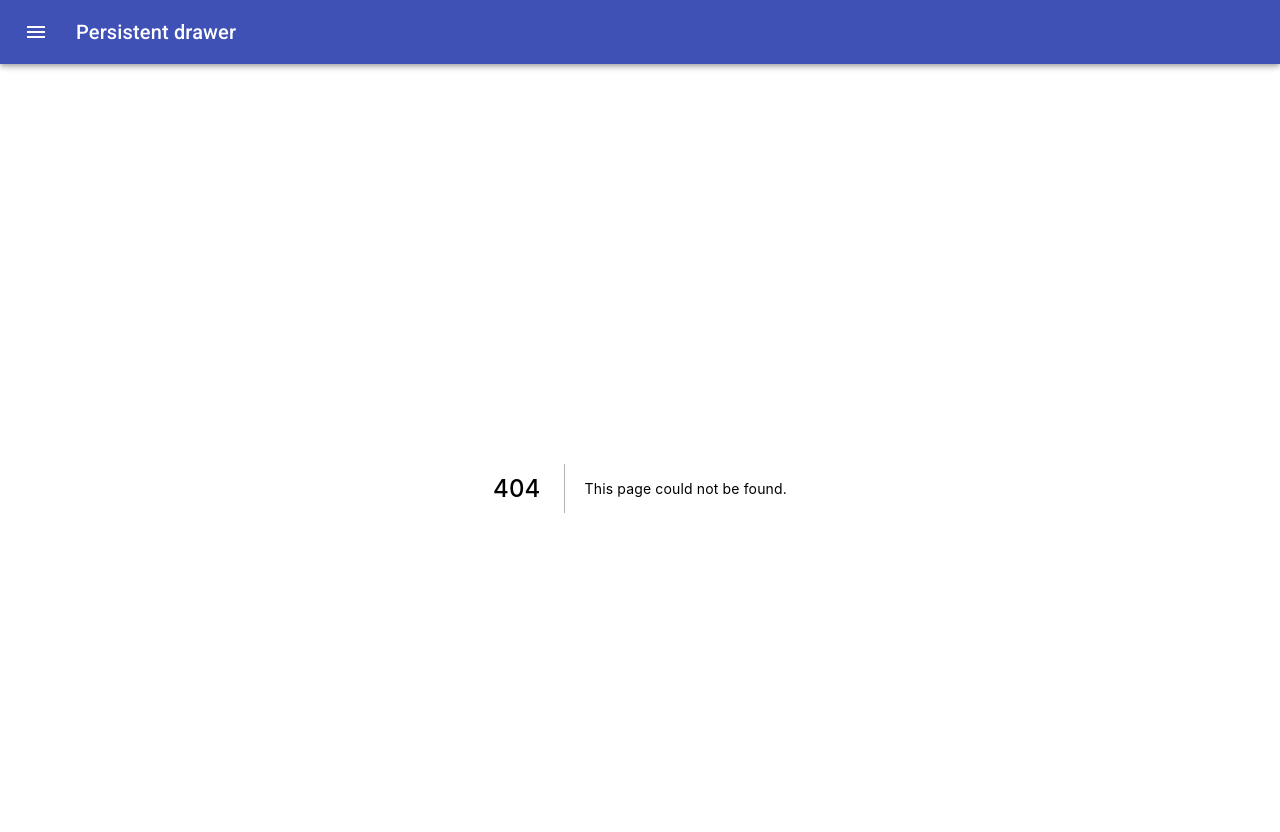
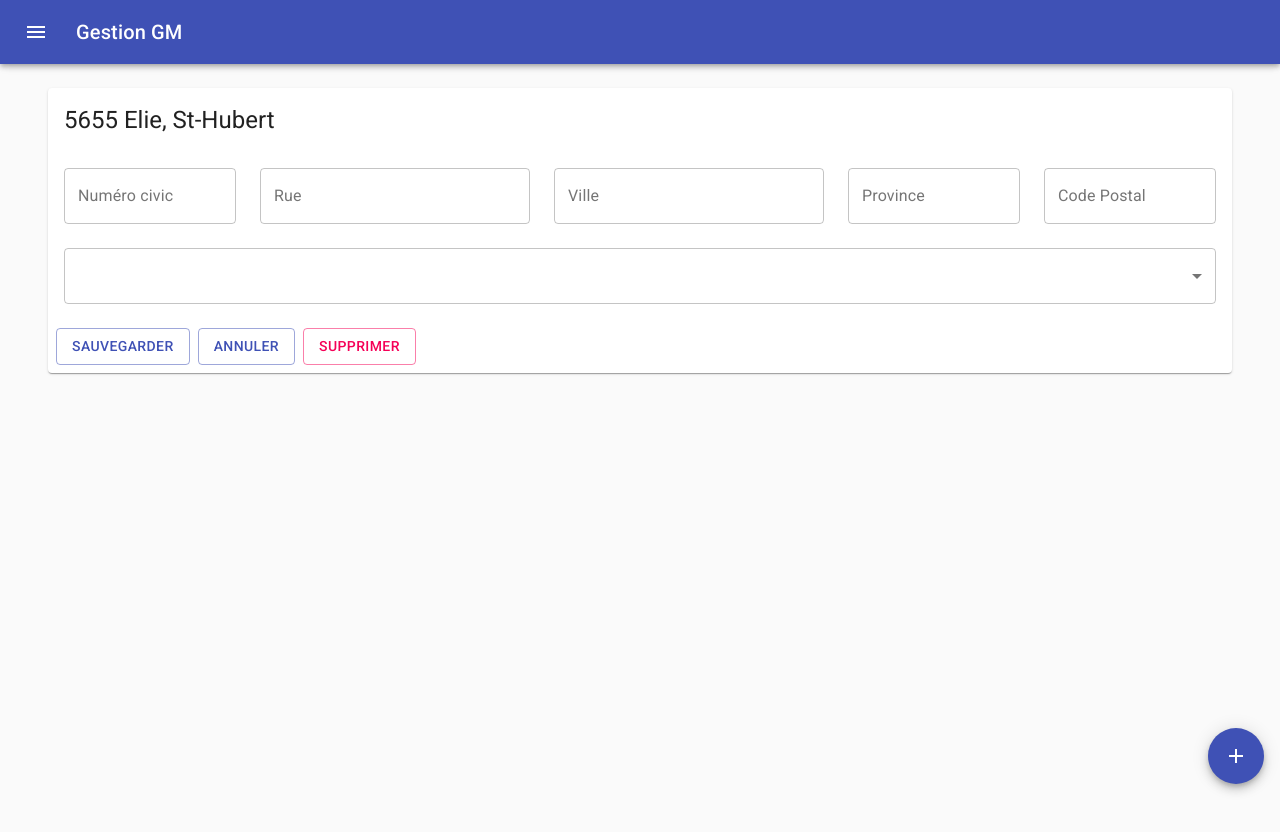
Before and after one commit to maquintal/demo-react, a Next.js app in the folder my-app/: page /buildings in a window 1280 px wide. Before the commit this address had no page. Shown: the top 832 px of the page. After the commit the page ends 800 px from the top, so only its background shows below. Built offline with nearby package versions, Linux system fonts and the light colour scheme.

Commit message:
first building markup form

```diff
--- a/my-app/pages/_app.js
+++ b/my-app/pages/_app.js
@@ -1,36 +1,37 @@
-import React from 'react';
-import PropTypes from 'prop-types';
-import Head from 'next/head';
-import { ThemeProvider } from '@material-ui/core/styles';
-import CssBaseline from '@material-ui/core/CssBaseline';
+import React from "react";
+import PropTypes from "prop-types";
+import Head from "next/head";
+import { ThemeProvider } from "@material-ui/core/styles";
+import CssBaseline from "@material-ui/core/CssBaseline";
 // import theme from '../src/theme';
-import clsx from 'clsx';
-import { makeStyles, useTheme } from '@material-ui/core/styles';
-import Drawer from '@material-ui/core/Drawer';
+import clsx from "clsx";
+import { makeStyles, useTheme } from "@material-ui/core/styles";
+import Drawer from "@material-ui/core/Drawer";
 // import CssBaseline from '@material-ui/core/CssBaseline';
-import AppBar from '@material-ui/core/AppBar';
-import Toolbar from '@material-ui/core/Toolbar';
-import List from '@material-ui/core/List';
-import Typography from '@material-ui/core/Typography';
-import Divider from '@material-ui/core/Divider';
-import IconButton from '@material-ui/core/IconButton';
-import MenuIcon from '@material-ui/icons/Menu';
-import ChevronLeftIcon from '@material-ui/icons/ChevronLeft';
-import ChevronRightIcon from '@material-ui/icons/ChevronRight';
-import ListItem from '@material-ui/core/ListItem';
-import ListItemIcon from '@material-ui/core/ListItemIcon';
-import ListItemText from '@material-ui/core/ListItemText';
-import InboxIcon from '@material-ui/icons/MoveToInbox';
-import MailIcon from '@material-ui/icons/Mail';
+import AppBar from "@material-ui/core/AppBar";
+import Toolbar from "@material-ui/core/Toolbar";
+import List from "@material-ui/core/List";
+import Typography from "@material-ui/core/Typography";
+import Divider from "@material-ui/core/Divider";
+import IconButton from "@material-ui/core/IconButton";
+import MenuIcon from "@material-ui/icons/Menu";
+import ChevronLeftIcon from "@material-ui/icons/ChevronLeft";
+import ChevronRightIcon from "@material-ui/icons/ChevronRight";
+import ListItem from "@material-ui/core/ListItem";
+import ListItemIcon from "@material-ui/core/ListItemIcon";
+import ListItemText from "@material-ui/core/ListItemText";
+import InboxIcon from "@material-ui/icons/MoveToInbox";
+import MailIcon from "@material-ui/icons/Mail";
+import BusinessIcon from '@material-ui/icons/Business';
 
 const drawerWidth = 240;
 
 const useStyles = makeStyles((theme) => ({
   root: {
-    display: 'flex',
+    display: "flex",
   },
   appBar: {
-    transition: theme.transitions.create(['margin', 'width'], {
+    transition: theme.transitions.create(["margin", "width"], {
       easing: theme.transitions.easing.sharp,
       duration: theme.transitions.duration.leavingScreen,
     }),
@@ -38,7 +39,7 @@ const useStyles = makeStyles((theme) => ({
   appBarShift: {
     width: `calc(100% - ${drawerWidth}px)`,
     marginLeft: drawerWidth,
-    transition: theme.transitions.create(['margin', 'width'], {
+    transition: theme.transitions.create(["margin", "width"], {
       easing: theme.transitions.easing.easeOut,
       duration: theme.transitions.duration.enteringScreen,
     }),
@@ -47,7 +48,7 @@ const useStyles = makeStyles((theme) => ({
     marginRight: theme.spacing(2),
   },
   hide: {
-    display: 'none',
+    display: "none",
   },
   drawer: {
     width: drawerWidth,
@@ -57,24 +58,24 @@ const useStyles = makeStyles((theme) => ({
     width: drawerWidth,
   },
   drawerHeader: {
-    display: 'flex',
-    alignItems: 'center',
+    display: "flex",
+    alignItems: "center",
     padding: theme.spacing(0, 1),
     // necessary for content to be below app bar
     ...theme.mixins.toolbar,
-    justifyContent: 'flex-end',
+    justifyContent: "flex-end",
   },
   content: {
     flexGrow: 1,
     padding: theme.spacing(3),
-    transition: theme.transitions.create('margin', {
+    transition: theme.transitions.create("margin", {
       easing: theme.transitions.easing.sharp,
       duration: theme.transitions.duration.leavingScreen,
     }),
     marginLeft: -drawerWidth,
   },
   contentShift: {
-    transition: theme.transitions.create('margin', {
+    transition: theme.transitions.create("margin", {
       easing: theme.transitions.easing.easeOut,
       duration: theme.transitions.duration.enteringScreen,
     }),
@@ -99,18 +100,20 @@ export default function MyApp(props) {
 
   React.useEffect(() => {
     // Remove the server-side injected CSS.
-    const jssStyles = document.querySelector('#jss-server-side');
+    const jssStyles = document.querySelector("#jss-server-side");
     if (jssStyles) {
       jssStyles.parentElement.removeChild(jssStyles);
     }
   }, []);
 
-
   return (
     <React.Fragment>
       <Head>
-        <title>My page</title>
-        <meta name="viewport" content="minimum-scale=1, initial-scale=1, width=device-width" />
+        <title>Gestion MG</title>
+        <meta
+          name="viewport"
+          content="minimum-scale=1, initial-scale=1, width=device-width"
+        />
       </Head>
       <ThemeProvider theme={theme}>
         {/* CssBaseline kickstart an elegant, consistent, and simple baseline to build upon. */}
@@ -133,8 +136,8 @@ export default function MyApp(props) {
               >
                 <MenuIcon />
               </IconButton>
-          <Typography variant="h6" noWrap>
-            Persistent drawer
+                <Typography onClick={() => router.push(`/`)} variant="h6" noWrap>
+                  Gestion GM
                 </Typography>
             </Toolbar>
           </AppBar>
@@ -149,28 +152,28 @@ export default function MyApp(props) {
           >
             <div className={classes.drawerHeader}>
               <IconButton onClick={handleDrawerClose}>
-            {theme.direction === 'ltr' ? <ChevronLeftIcon /> : <ChevronRightIcon />}
+                {theme.direction === "ltr" ? (
+                  <ChevronLeftIcon />
+                ) : (
+                  <ChevronRightIcon />
+                )}
               </IconButton>
             </div>
             <Divider />
             <List>
-          {['Inbox', 'Starred', 'Send email', 'Drafts'].map((text, index) => (
-            <ListItem button key={text}>
-              <ListItemIcon>{index % 2 === 0
-                ? <InboxIcon
-                    style={{backgroundColor: "purple" }}
-                    onClick={() => router.push("/card") }
-                  />
-                : <MailIcon />}</ListItemIcon>
-              <ListItemText primary={text} />
-            </ListItem>
-          ))}
-        </List>
-        <Divider />
-        <List>
-          {['All mail', 'Trash', 'Spam'].map((text, index) => (
-            <ListItem button key={text}>
-              <ListItemIcon>{index % 2 === 0 ? <InboxIcon /> : <MailIcon />}</ListItemIcon>
+              {["Buildings"].map((text, index) => (
+                <ListItem
+                  button
+                  key={text}
+                  onClick={() => router.push(`/${text.toLocaleLowerCase()}`)}
+                >
+                  <ListItemIcon>
+                    {index % 2 === 0 ? (
+                      <BusinessIcon color="primary" />
+                    ) : (
+                      <MailIcon />
+                    )}
+                  </ListItemIcon>
                   <ListItemText primary={text} />
                 </ListItem>
               ))}
@@ -183,32 +186,8 @@ export default function MyApp(props) {
           >
             <div className={classes.drawerHeader} />
             <Component {...pageProps} />
-        {/* <Typography paragraph>
-          Lorem ipsum dolor sit amet, consectetur adipiscing elit, sed do eiusmod tempor incididunt
-          ut labore et dolore magna aliqua. Rhoncus dolor purus non enim praesent elementum
-          facilisis leo vel. Risus at ultrices mi tempus imperdiet. Semper risus in hendrerit
-          gravida rutrum quisque non tellus. Convallis convallis tellus id interdum velit laoreet id
-          donec ultrices. Odio morbi quis commodo odio aenean sed adipiscing. Amet nisl suscipit
-          adipiscing bibendum est ultricies integer quis. Cursus euismod quis viverra nibh cras.
-          Metus vulputate eu scelerisque felis imperdiet proin fermentum leo. Mauris commodo quis
-          imperdiet massa tincidunt. Cras tincidunt lobortis feugiat vivamus at augue. At augue eget
-          arcu dictum varius duis at consectetur lorem. Velit sed ullamcorper morbi tincidunt. Lorem
-          donec massa sapien faucibus et molestie ac.
-        </Typography>
-        <Typography paragraph>
-          Consequat mauris nunc congue nisi vitae suscipit. Fringilla est ullamcorper eget nulla
-          facilisi etiam dignissim diam. Pulvinar elementum integer enim neque volutpat ac
-          tincidunt. Ornare suspendisse sed nisi lacus sed viverra tellus. Purus sit amet volutpat
-          consequat mauris. Elementum eu facilisis sed odio morbi. Euismod lacinia at quis risus sed
-          vulputate odio. Morbi tincidunt ornare massa eget egestas purus viverra accumsan in. In
-          hendrerit gravida rutrum quisque non tellus orci ac. Pellentesque nec nam aliquam sem et
-          tortor. Habitant morbi tristique senectus et. Adipiscing elit duis tristique sollicitudin
-          nibh sit. Ornare aenean euismod elementum nisi quis eleifend. Commodo viverra maecenas
-          accumsan lacus vel facilisis. Nulla posuere sollicitudin aliquam ultrices sagittis orci a.
-        </Typography> */}
           </main>
         </div>
-
       </ThemeProvider>
     </React.Fragment>
   );
--- /dev/null
+++ b/my-app/pages/buildings.js
@@ -0,0 +1,29 @@
+import React from "react";
+import BuildingForm from "../src/building-form";
+
+import { Card } from "@material-ui/core";
+import Fab from "@material-ui/core/Fab";
+import AddIcon from "@material-ui/icons/Add";
+
+import { makeStyles } from "@material-ui/core";
+
+const useStyles = makeStyles((theme) => ({
+  fab: {
+    position: "absolute",
+    bottom: theme.spacing(2),
+    right: theme.spacing(2),
+  },
+}));
+
+export default function Buildings() {
+  const classes = useStyles();
+  return (
+    <>
+        {/* button in bottom of the page */}
+      <Fab color="primary"  aria-label="add" className={classes.fab}>
+        <AddIcon />
+      </Fab>
+      <BuildingForm/>
+    </>
+  );
+}
--- /dev/null
+++ b/my-app/src/building-form.js
@@ -0,0 +1,73 @@
+import React from "react";
+
+import {
+  Container,
+  Grid,
+  Card,
+  CardHeader,
+  CardContent,
+  TextField,
+  Select,
+  MenuItem,
+  CardActions,
+  Button,
+} from "@material-ui/core";
+import { makeStyles } from "@material-ui/core/styles";
+
+const useStyles = makeStyles((theme) => ({
+  root: {
+    flexGrow: 1,
+  },
+}));
+
+export default function BuildingForm() {
+  const classes = useStyles();
+  return (
+    <>
+      <Container>
+        <Card>
+          <CardHeader title="5655 Elie, St-Hubert" />
+          <CardContent className={classes.root}>
+            <Grid container spacing={3}>
+              <Grid item xs={2}>
+                <TextField fullWidth label="Numéro civic" variant="outlined" />
+              </Grid>
+              <Grid item xs={3}>
+                <TextField fullWidth label="Rue" variant="outlined" />
+              </Grid>
+              <Grid item xs={3}>
+                <TextField fullWidth label="Ville" variant="outlined" />
+              </Grid>
+              <Grid item xs={2}>
+                <TextField fullWidth label="Province" variant="outlined" />
+              </Grid>
+              <Grid item xs={2}>
+                <TextField fullWidth label="Code Postal" variant="outlined" />
+              </Grid>
+              <Grid item xs={12}>
+                <Select
+                  fullWidth
+                  variant="outlined"
+                  labelId="demo-customized-select-label"
+                  id="demo-customized-select"
+                >
+                  <MenuItem value="">
+                    <em>None</em>
+                  </MenuItem>
+                  <MenuItem value="Martin Grégoire">Martin Grégoire</MenuItem>
+                  <MenuItem value="Francis Campeau">Francis Campeau</MenuItem>
+                  <MenuItem value="Marc-André Quintal">Marc-André Quintal</MenuItem>
+                </Select>
+              </Grid>
+            </Grid>
+          </CardContent>
+          <CardActions spacing={2}>
+              <Button variant="outlined" color="primary"> Sauvegarder</Button>
+              <Button variant="outlined" color="primary"> Annuler</Button>
+              <Button variant="outlined" color="secondary"> Supprimer</Button>
+          </CardActions>
+        </Card>
+      </Container>
+    </>
+  );
+}
```
Also changed, not shown: 1 other file (tests, documents, lock files or other folders). Lines whose indentation alone changed are shown as unchanged.
